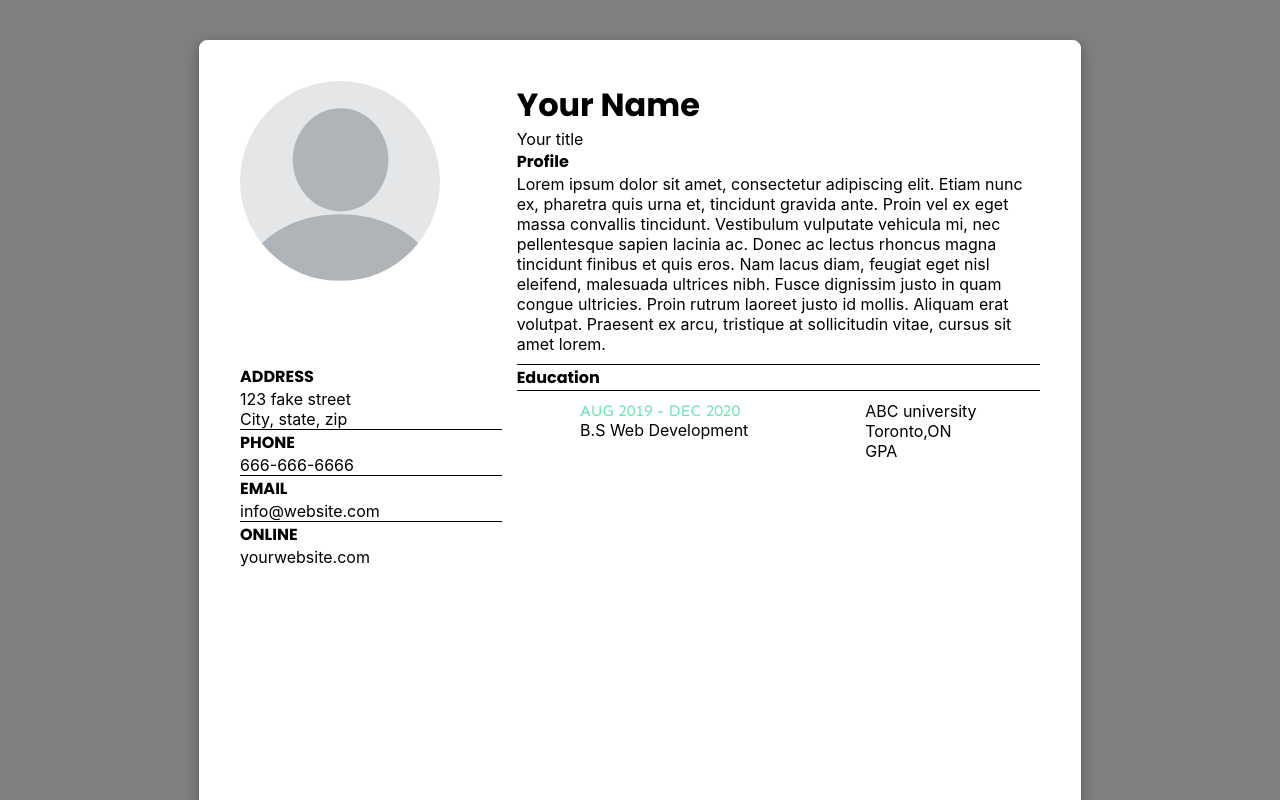
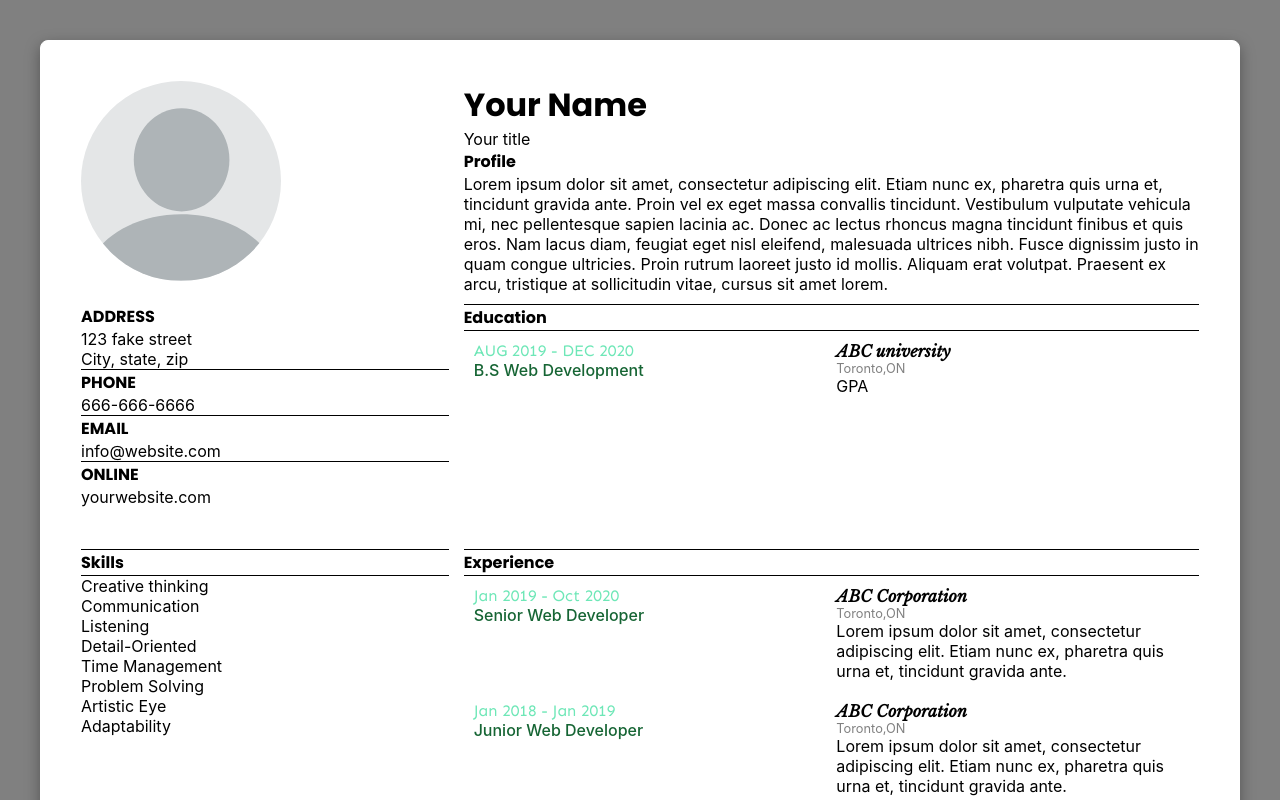
Before and after one commit to kjai139/cv-project, a React (Create React App) app: page / in a window 1280 px wide. Built offline with nearby package versions, Linux system fonts and the light colour scheme.

Commit message:
skeleton finish

```diff
--- a/src/App.js
+++ b/src/App.js
@@ -1,4 +1,5 @@
 import { Education } from './components/Education';
+import { Experience } from './components/Experience';
 import { Profile } from './components/Profile';
 import './styles/App.css';
 
@@ -8,6 +9,7 @@ function App() {
       <div className='formContainer'>
           <Profile />
           <Education />
+          <Experience />
       </div>
     </div>
   );
--- a/src/components/Education.js
+++ b/src/components/Education.js
@@ -45,7 +45,7 @@ class Education extends Component {
                         <div className="credRight">
                             <p className="companyTitle">ABC university</p>
                             <p className="locationTxt">Toronto,ON</p>
-                            <p>GPA</p>
+                            <p className="description">GPA</p>
                         </div>
 
                     </div>
--- /dev/null
+++ b/src/components/Experience.js
@@ -0,0 +1,69 @@
+import React, { Component } from "react";
+
+
+class Experience extends Component {
+    constructor(prop){
+        super(prop)
+    }
+
+
+
+
+
+
+    render() {
+        return (
+            <div id="experienceContainer" className="formEle">
+                <div id="experienceLeft">
+                    <div className="topBorderLine"></div>
+                    <p className="headers sectionTitle">Skills</p>
+                    <div className="borderLine"></div>
+                    <ul id="skillList">
+                        <li>Creative thinking</li>
+                        <li>Communication</li>
+                        <li>Listening</li>
+                        <li>Detail-Oriented</li>
+                        <li>Time Management</li>
+                        <li>Problem Solving</li>
+                        <li>Artistic Eye</li>
+                        <li>Adaptability</li>
+
+                    </ul>
+
+                </div>
+                <div id="experienceRight">
+                    <div className="topBorderLine"></div>
+                    <p className="headers">Experience</p>
+                    <div className="borderLine"></div>
+                    <div className="credentials">
+                        <div className="credLeft">
+                            <p className="dates">Jan 2019 - Oct 2020</p>
+                            <p className="credTitle">Senior Web Developer</p>
+                        </div>
+                        <div className="credRight">
+                            <p className="companyTitle">ABC Corporation</p>
+                            <p className="locationTxt">Toronto,ON</p>
+                            <p className="description">Lorem ipsum dolor sit amet, consectetur adipiscing elit. Etiam nunc ex, pharetra quis urna et, tincidunt gravida ante.</p>
+                        </div>
+                    </div>
+                    <div className="credentials">
+                        <div className="credLeft">
+                            <p className="dates">Jan 2018 - Jan 2019</p>
+                            <p className="credTitle">Junior Web Developer</p>
+                        </div>
+                        <div className="credRight">
+                            <p className="companyTitle">ABC Corporation</p>
+                            <p className="locationTxt">Toronto,ON</p>
+                            <p className="description">Lorem ipsum dolor sit amet, consectetur adipiscing elit. Etiam nunc ex, pharetra quis urna et, tincidunt gravida ante.</p>
+                        </div>
+                    </div>
+
+                </div>
+
+            </div>
+        )
+    }
+}
+
+
+export {Experience}
--- a/src/components/Profile.js
+++ b/src/components/Profile.js
@@ -18,7 +18,12 @@ class Profile extends Component {
         return (
             <div id="profileContainer" className="formEle">
                 <div className="avatarDiv">
-                    <img className="avatar" src={defaultAvatar} alt="avatar" onClick={this.renderProfileAvatar}></img>
+                    <form>
+                        <label className="label">
+                    <input type="file" accept="image/*" onClick={this.renderProfileAvatar}></input>
+                    <img src={defaultAvatar} alt="avatar" className="avatar"></img>
+                    </label>
+                    </form>
                 </div>
                 <div id="profileDiv">
                     <p id="profileName" className="headers">Your Name</p>
--- a/src/styles/App.css
+++ b/src/styles/App.css
@@ -1,4 +1,4 @@
-@import url('https://fonts.googleapis.com/css2?family=Poppins:ital,wght@0,400;0,500;0,700;1,400;1,500;1,700&family=Sen&display=swap');
+@import url('https://fonts.googleapis.com/css2?family=Libre+Baskerville:ital@1&family=Poppins:ital,wght@0,400;0,500;0,700;1,400;1,500;1,700&family=Sen&display=swap');
 
 :root {
   --headerFont: 'Poppins', sans-serif;
@@ -6,6 +6,9 @@
   --borderLine: 1px solid black;
   --dateFont: 'Sen', sans-serif;
   --dateColor: #6ee7b7;
+  --companyTitle: 'Libre Baskerville', serif;
+  --locationColor: gray;
+  --credTitle: #166534;
 }
 
 html, body {
@@ -52,8 +55,8 @@ html, body {
   display: flex;
   border: 1px solid white;
   background-color: white;
-  width: 100vh;
-  height: 100vh;
+  /* width: 100vh;
+  height: 100vh; */
   border-radius: 8px;
 
   box-shadow: rgba(0, 0, 0, 0.35) 0px 5px 15px;
@@ -64,11 +67,7 @@ html, body {
 
 }
 
-.formContainer2 {
-  display: flex;
-  flex-direction: column;
-  flex-grow: 1;
-}
+
 
 .formTitle {
   font-size: 2rem;
@@ -119,7 +118,41 @@ html, body {
   padding: 10px;
 }
 
+.credLeft, .credRight {
+  display: flex;
+  width: 100%;
+  flex-direction: column;
+}
+
+.credTitle {
+  font-weight: 500;
+  color:var(--credTitle)
+}
+
 .dates {
   font-family: var(--dateFont);
   color: var(--dateColor)
 }
+
+#experienceContainer {
+  margin-top: 2rem;
+}
+
+#skillList{
+  list-style: none;
+}
+
+.locationTxt {
+  font-size: 0.8rem;
+  color: var(--locationColor);
+
+}
+
+.companyTitle {
+  font-family: var(--companyTitle);
+  font-weight: bold;
+}
+
+.avatarDiv input[type='file'] {
+  display:none
+}
```
